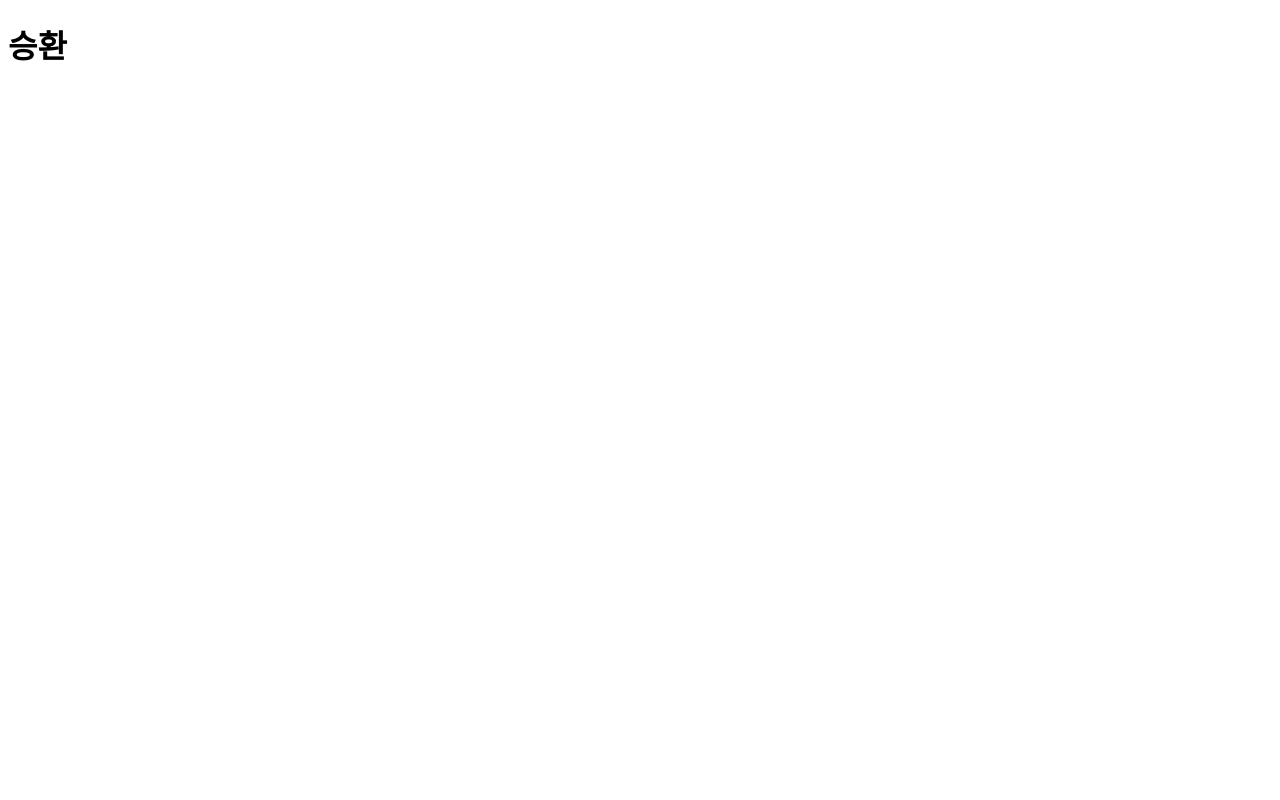
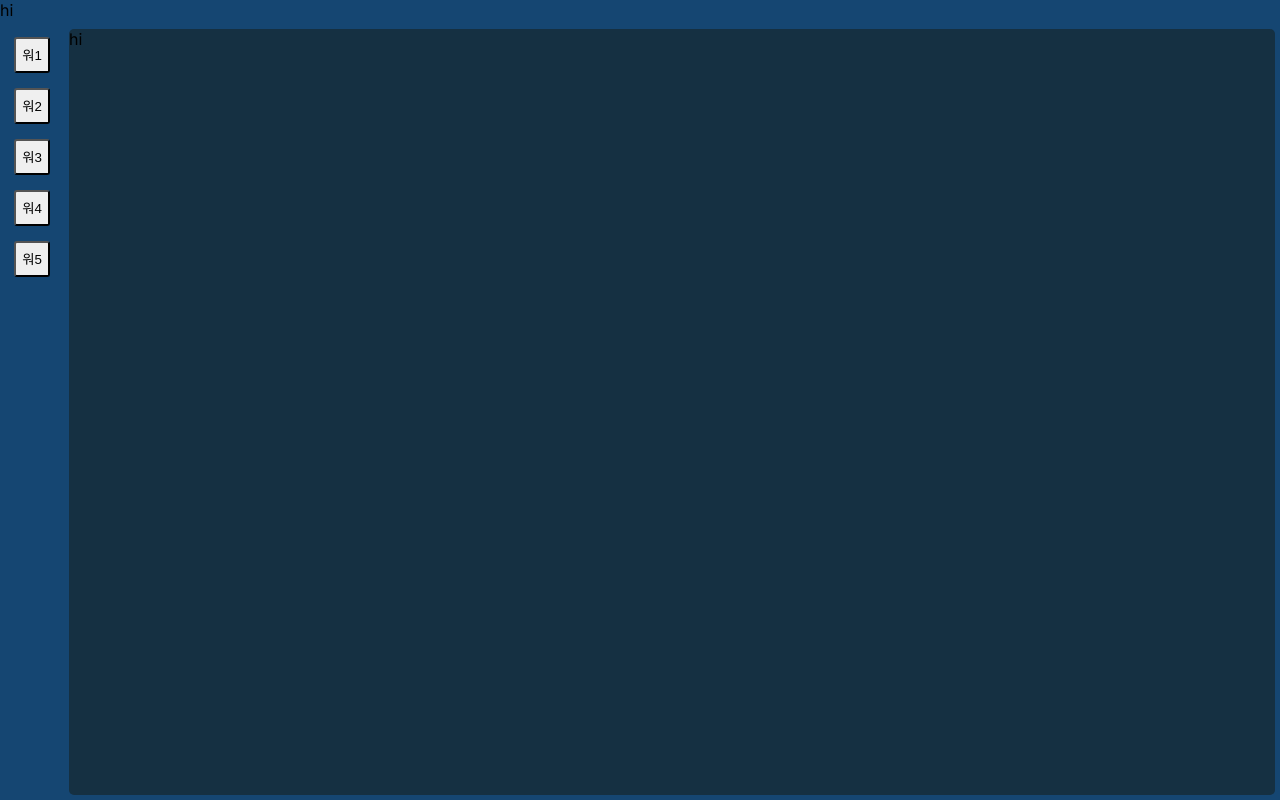
Before and after one commit to soma-baekgu/fe_toy_project, a Next.js app: page /seonghwan in a window 1280 px wide. Built offline with nearby package versions, Linux system fonts and the light colour scheme.

Commit message:
feat: construct a layout

```diff
--- /dev/null
+++ b/src/app/seonghwan/components/WorkspaceSidebar.tsx
@@ -0,0 +1,32 @@
+"use client"
+
+import styled from "styled-components";
+import Button from "@/app/seonghwan/components/styledButton";
+
+const WorkspaceSidebar = () => {
+  return (
+    <WorkspaceSideBar>
+      <WorkspaceButton>워1</WorkspaceButton>
+      <WorkspaceButton>워2</WorkspaceButton>
+      <WorkspaceButton>워3</WorkspaceButton>
+      <WorkspaceButton>워4</WorkspaceButton>
+      <WorkspaceButton>워5</WorkspaceButton>
+    </WorkspaceSideBar>
+  )
+}
+
+const WorkspaceButton = styled(Button)`
+    background-color: black;
+`
+
+const WorkspaceSideBar = styled.div`
+    width: 5%;
+    min-width: 4em;
+    display: flex;
+    flex-direction: column;
+    align-items: center;
+    gap: 2%;
+    padding-top: 1%;
+`;
+
+export default WorkspaceSidebar
--- /dev/null
+++ b/src/app/seonghwan/components/styledButton.tsx
@@ -0,0 +1,15 @@
+"use client"
+
+import styled from "styled-components";
+
+const Button = ({children}: {children:any}) => {
+  return <StyledButton>{children}</StyledButton>
+}
+
+const StyledButton = styled.button`
+    border-radius: 3px;
+    width: fit-content;
+    padding: 10%;
+`
+
+export default Button;
--- /dev/null
+++ b/src/app/seonghwan/global.css
@@ -0,0 +1,6 @@
+html, body {
+    height: 100%;
+    margin: 0;
+    padding: 0;
+    overflow: hidden;
+}
--- a/src/app/seonghwan/page.tsx
+++ b/src/app/seonghwan/page.tsx
@@ -1,5 +1,47 @@
+"use client"
+
+import styled from "styled-components";
+import './global.css'
+import WorkspaceSidebar from "@/app/seonghwan/components/WorkspaceSidebar";
+import React from "react";
+
 const Seonghwan = () => {
-  return <h1>승환</h1>
+  return (
+    <RootContainer>
+      <RootHeader>hi</RootHeader>
+      <MainContainer>
+        <WorkspaceSidebar />
+        <ContentContainer>hi</ContentContainer>
+      </MainContainer>
+    </RootContainer>
+  )
 }
 
+const RootContainer = styled.div`
+    margin: 0;
+    padding: 0;
+    width: 100%;
+    background-color: #154672;
+    overflow: hidden;
+    height: 100%;
+`
+
+const RootHeader = styled.div`
+    width: 100%;
+    height: 3%;
+`
+
+const MainContainer = styled.div`
+    display: flex;
+    height: 97%;
+`
+
+const ContentContainer = styled.div`
+    width: 95%;
+    background-color: #153042;
+    border-radius: 5px;
+    margin: 5px;
+`
+
+
 export default Seonghwan;
```
Also changed, not shown: package.json (+4 -3 lines), 1 other file (tests, documents, lock files or other folders).
